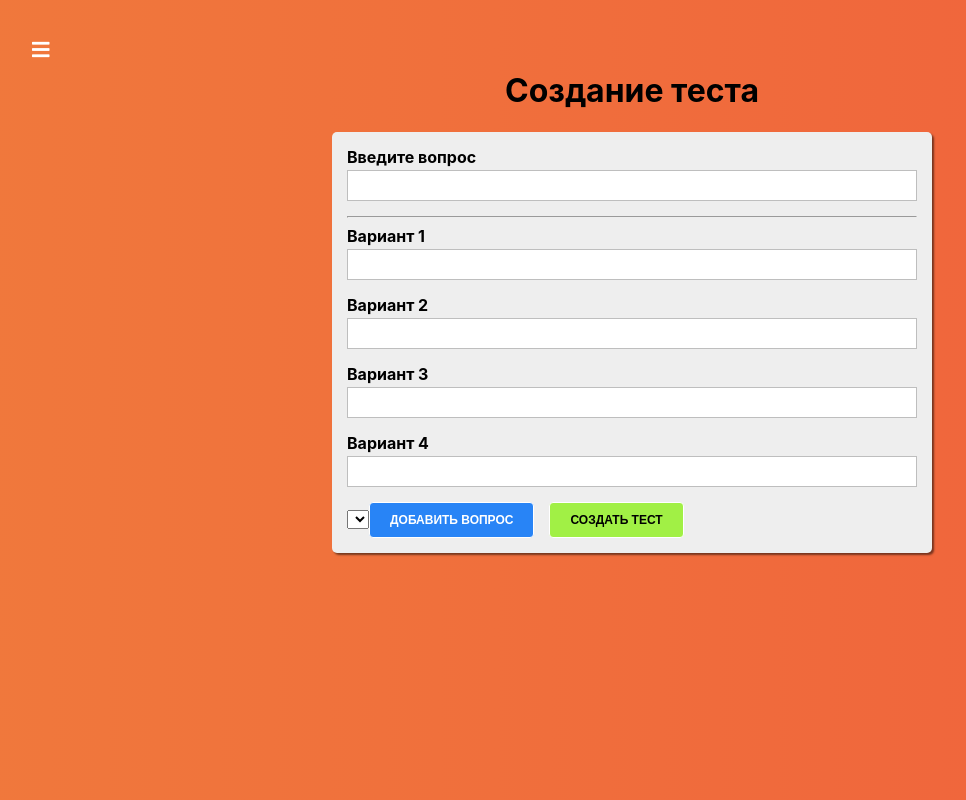
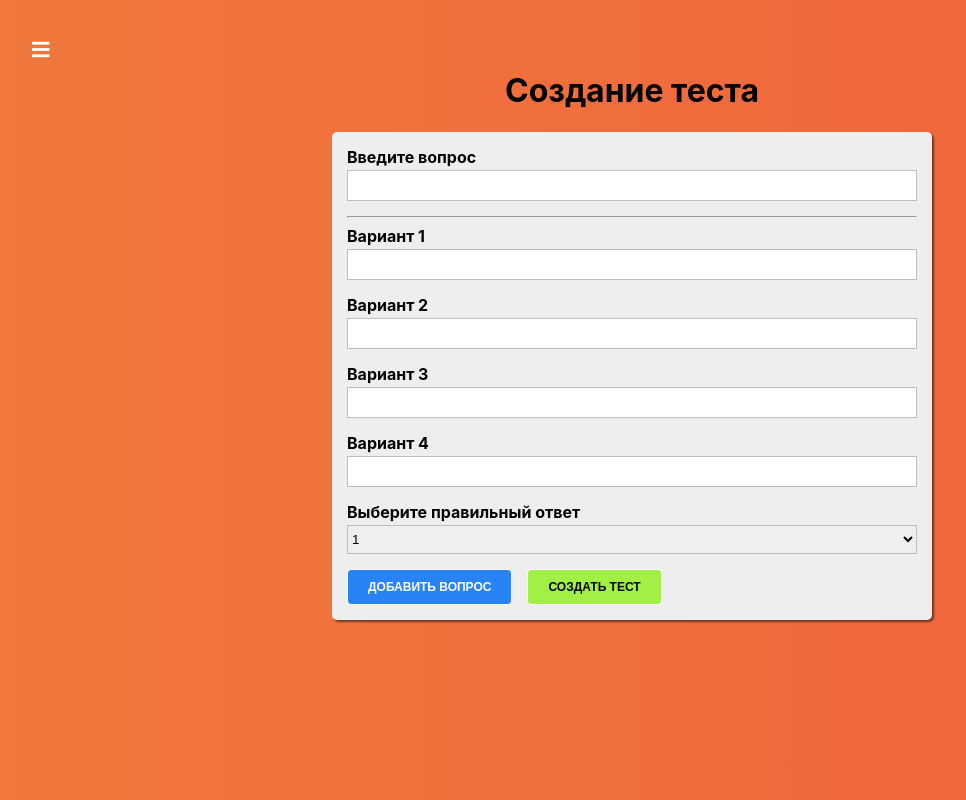
Before and after one commit to murash4/react-quiz, a React app: page /quiz-creator in a window 1280 px wide. Shown: the whole page, without its empty margins (8-974 px from the left). Built offline with nearby package versions, Linux system fonts and the light colour scheme.

Commit message:
create select component

```diff
--- /dev/null
+++ b/src/components/UI/Select/Select.js
@@ -0,0 +1,33 @@
+import './Select.scss'
+
+const Select = props => {
+	const htmlFor = `${props.label}-${Math.random()}`
+
+	return (
+		<div className="Select">
+			<label
+				htmlFor={ htmlFor }
+				className="Select__label"
+			>{ props.label }</label>
+			<select
+				id={ htmlFor }
+				value={ props.value }
+				className="Select__field"
+				onChange={ props.onChange }
+			>
+				{ props.options
+					.map((option, index) => {
+						return (
+							<option
+								key={ option.value + index }
+								value={ option.value }
+							>{ option.text }</option>
+						)
+					})
+				}
+			</select>
+		</div>
+	)
+}
+
+export default Select
--- /dev/null
+++ b/src/components/UI/Select/Select.scss
@@ -0,0 +1,21 @@
+.Select {
+  margin-bottom: 15px;
+}
+
+.Select__label {
+  display: block;
+  padding: 0;
+  margin: 0 0 3px 0;
+  font-weight: bold;
+}
+
+.Select__field {
+  display: block;
+  width: 100%;
+  height: 29px;
+  box-sizing: border-box;
+  margin: 0 0 5px;
+  border: 1px solid #bebebe;
+  outline: none;
+  transition: all 0.3s ease-in-out;
+}
--- a/src/containers/QuizCreator/QuizCreator.js
+++ b/src/containers/QuizCreator/QuizCreator.js
@@ -4,6 +4,7 @@
 import { createControl } from '../../form/formFramework'
 import Input from '../../components/UI/Input/Input'
 import Auxiliary from '../../hoc/Auxiliary/Auxiliary'
+import Select from '../../components/UI/Select/Select'
 
 function createOptionControl (number) {
 	return createControl({
@@ -31,6 +32,7 @@
 export default class QuizCreator extends Component {
 	state = {
 		quiz: [],
+		rightAnswerId: 1,
 		formControls: creatFormControls()
 	}
 
@@ -65,7 +67,25 @@
 		})
 	}
 
+	selectChangeHandler = event => {
+		this.setState({
+			rightAnswerId: +event.target.value
+		})
+	}
+
 	render () {
+		const select = <Select
+			label="Выберите правильный ответ"
+			value={ this.state.rightAnswerId }
+			options={[
+				{text: 1, value: 1},
+				{text: 2, value: 2},
+				{text: 3, value: 3},
+				{text: 4, value: 4}
+			]}
+			onChange={ this.selectChangeHandler }
+		/>
+
 		return (
 			<div className="QuizCreator">
 				<div className="QuizCreator__inner">
@@ -75,7 +95,9 @@
 						onSubmit={ this.submitHandler }
 					>
 						{ this.renderControls() }
-						<select name="" id=""></select>
+
+						{ select }
+
 						<Button
 							type="primary"
 							onClick={ this.addQuestionHandler }
```
Also changed, not shown: 1 other file (tests, documents, lock files or other folders).
